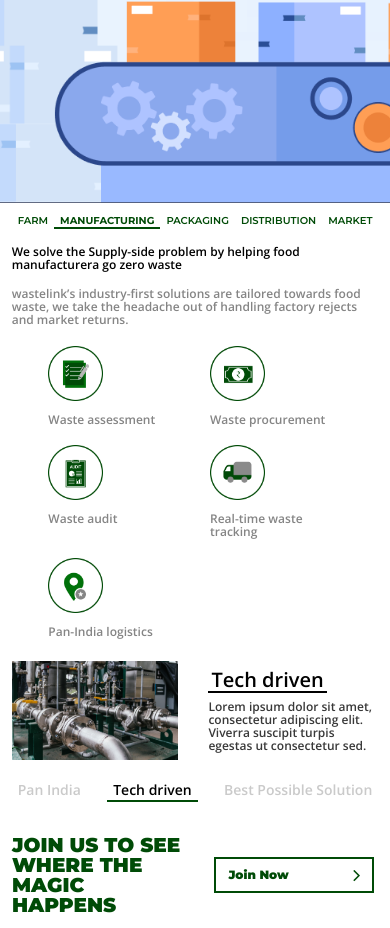
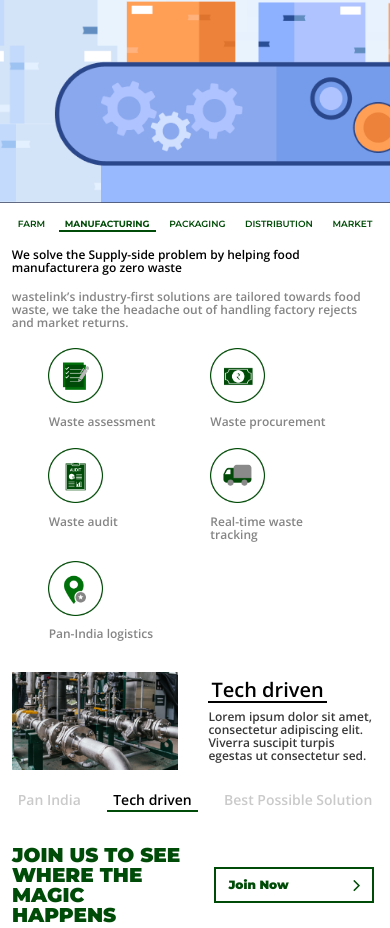
Before and after one commit to shashikant1997k/wastelink_ui, a plain HTML site: page page1.html in a window 390 px wide. Shown: the part 557-1485 px from the top of the page. Drawn offline with nearby package versions, Linux system fonts and the light colour scheme.

Commit message:
page1.css updated

```diff
--- a/assets/css/page1.css
+++ b/assets/css/page1.css
@@ -318,13 +318,13 @@
 
   .main__con1,
   .main__con2 {
-    padding: 3% 3%;
+    padding: 4% 3%;
   }
   .main__con2 .links1 {
     margin-top: 6%;
   }
   .links .link {
-    font-size: 10px;
+    font-size: 9px;
   }
 
   .con1__1,
```
